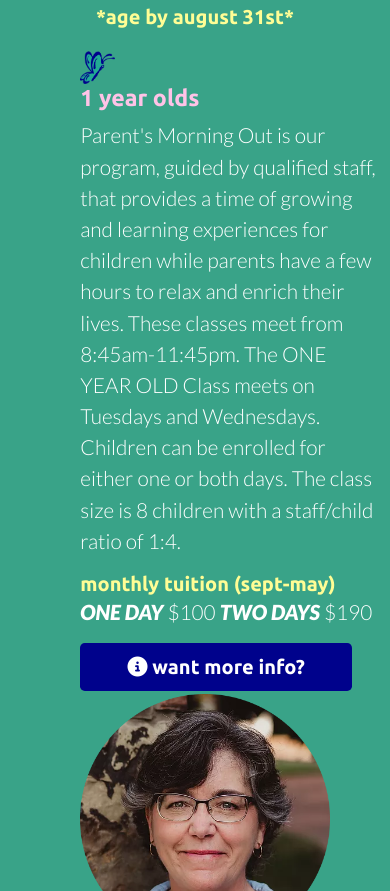
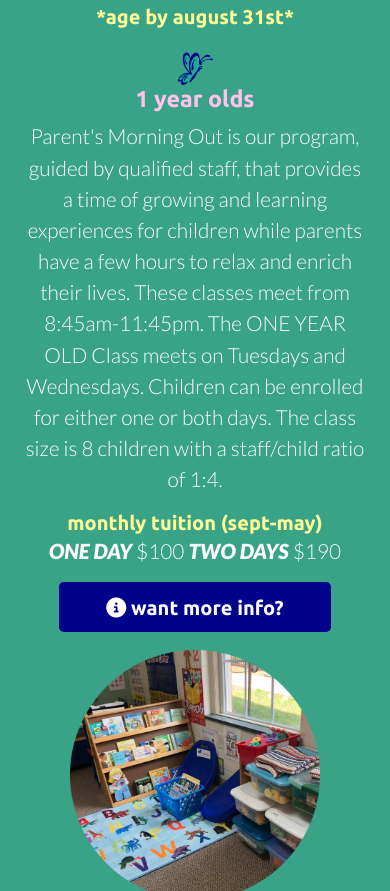
Before and after one commit to rosario-tarabocchia/Wee-Care-Website, a plain HTML site: page programs.html in a window 390 px wide. Shown: the part 209-1100 px from the top of the page. Drawn offline with nearby package versions, Linux system fonts and the light colour scheme.

Commit message:
1yo program section added

```diff
--- a/CSS/styles.css
+++ b/CSS/styles.css
@@ -348,6 +348,11 @@ margin: 0;
   padding-top: 1%;
 }
 
+.program-pic-div-right {
+  padding-top: 5%;
+
+}
+
 .about-staff, .about-program, .tuition-price{
   font-size: 1.3rem;
 }
@@ -361,6 +366,11 @@ margin: 0;
 .tuition-price {
 
   padding-top: -10px;
+}
+
+.programs-button {
+    padding-top: 10px;
+
 }
 
 
@@ -414,12 +424,12 @@ margin: 0;
     text-align: center;
   }
 
-  .staff-div-top {
+  .staff-div-top, .program-div-top {
     padding: 0 3% 3%;
     text-align: center;
   }
 
-  .staff-div-bottom {
+  .staff-div-bottom, .program-div-bottom {
     padding: 3% 3% 0%;
     text-align: center;
   }
--- a/programs.html
+++ b/programs.html
@@ -69,7 +69,7 @@
         <div class="col-md-7 staff-info-div">
           <div class="row name-icon-div">
             <div class="col-lg-1 name-icon-div">
-              <img class="butterfly-worm-icon" src="Images/butterfly.png" alt="laura-wolfe">
+              <img class="butterfly-worm-icon" src="Images/butterfly.png" alt="butterfly">
             </div>
             <div class="col-lg-11 name-icon-div">
               <h3 class="staff-name">1 year olds</h3>
@@ -85,15 +85,15 @@
             The class size is 8 children with a staff/child ratio of 1:4.
 
             <div class="row">
-                <div class="col">
+                <div class="col-lg-6">
                   <h5 class="tuition">monthly tuition (sept-may)</h5>
                   <p class="tuition-price"><em>ONE DAY</em> $100    <em>TWO DAYS</em> $190</p>
 
                 </div>
 
-                <div div class="col">
+                <div div class="col-lg-6">
 
-                  <a href="mailto:weecare@wakeforestbaptistchurch.org?subject=1 year old program info please." target="_blank"><button type="button" class="btn btn-sample btn-lg download-button tour-forms-button"><i class="fas fa-info-circle"></i> want more info?</button></a>
+                  <a href="mailto:weecare@wakeforestbaptistchurch.org?subject=1 year old program info please." target="_blank"><button type="button" class="btn btn-sample btn-lg download-button tour-forms-button programs-button"><i class="fas fa-info-circle"></i> want more info?</button></a>
 
                 </div>
 
@@ -104,8 +104,8 @@
 
 
         </div>
-        <div class="col-md-4 staff-pic-div-right">
-          <img class="staff-pics img-fluid" src="Images/WEEstaff-2020-Rose-Trail-Images-3209-modified.png" alt="laura-wolfe">
+        <div class="col-md-4 program-pic-div-right">
+          <img class="staff-pics img-fluid" src="Images/programs1.png" alt="programs1">
         </div>
 
       </div>
```
Also changed, not shown: Images/0c09ca_24c842039bf64cdfa2c0d9e210b1af72_mv2.webp (added), Images/159642358_3825701820801204_4437874619760756127_n.jpeg (added), Images/185108420_4005126839525367_3443049726258987579_n.jpeg (added), Images/240602748_4310747815629933_4562563045403889689_n.jpeg (added), Images/241238769_4335015036536544_889946047582532582_n-modified (1).png (added), Images/241238769_4335015036536544_889946047582532582_n.jpeg (added), Images/257268398_4581485148556197_1226918991805408158_n.jpeg (added), Images/Robert and Kinley.webp (added), Images/programs1.png (added), Images/programs2.png (added), Images/programs3.png (added), Images/programs4.png (added), Images/programs5.png (added), 1 other file.
